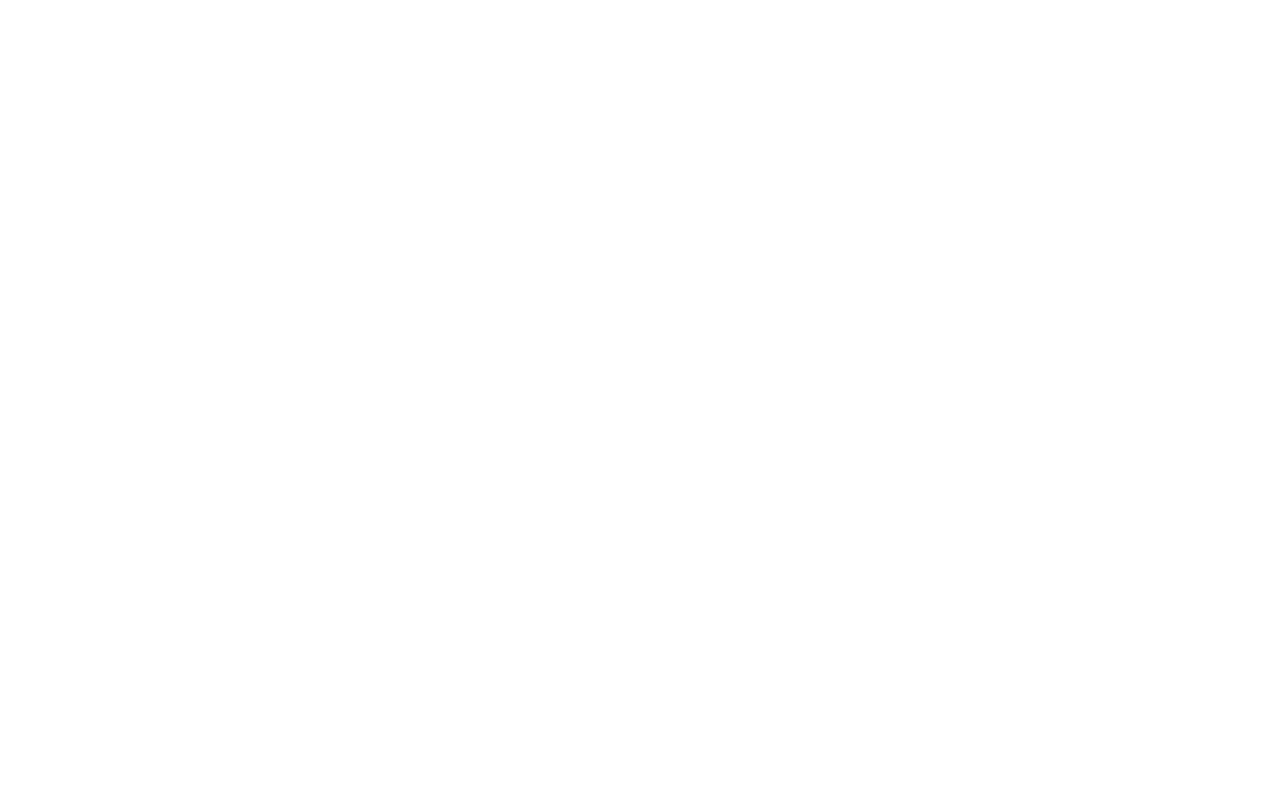
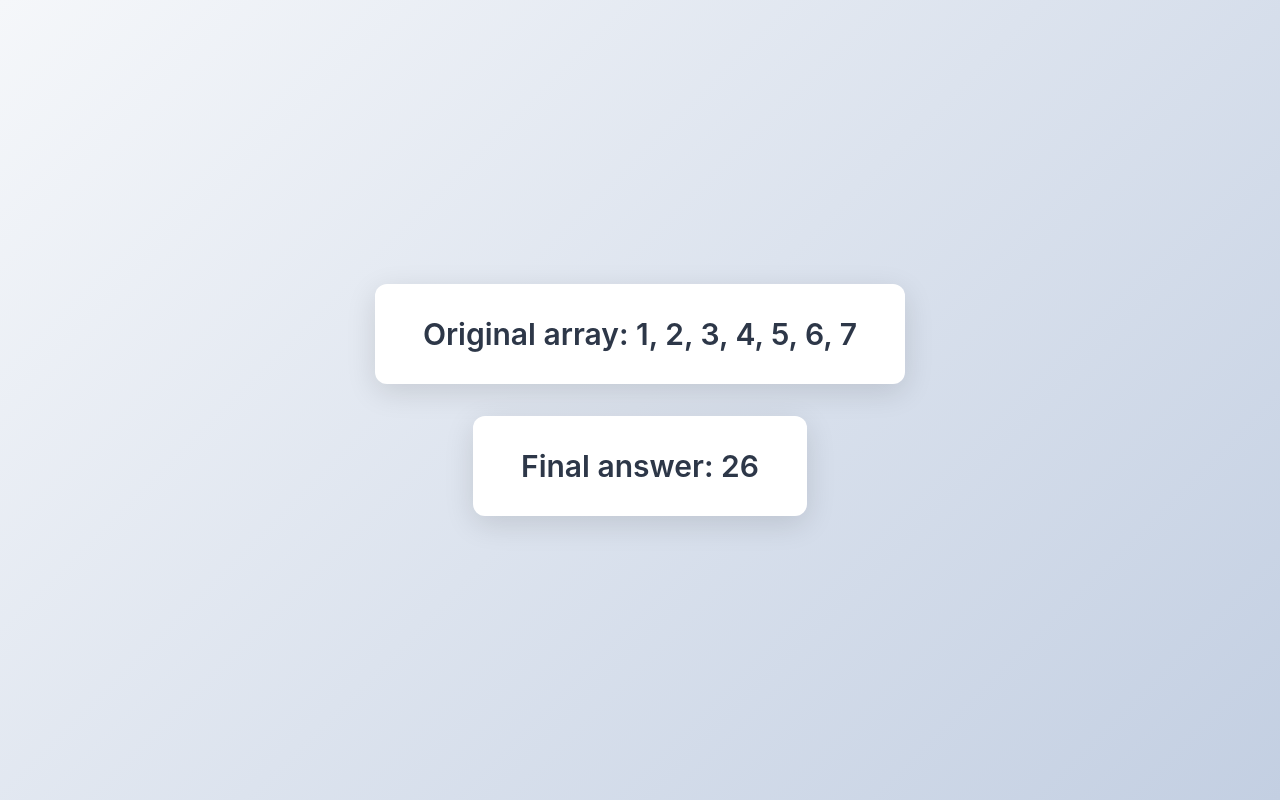
Before and after one commit to mikeyj777/functional_programming_problem_set, a React (Create React App) app in the folder client/: page /006 in a window 1280 px wide. Before the commit this address had no page. Built offline with nearby package versions, Linux system fonts and the light colour scheme.

Commit message:
6 - done

```diff
--- a/client/src/App.js
+++ b/client/src/App.js
@@ -7,6 +7,7 @@
 import Func003 from './components/003';
 import Func004 from './components/004';
 import Func005 from './components/005';
+import Func006 from './components/006';
 import './App.css';
 import './styles/global.css';
 
@@ -22,6 +23,7 @@
           <Route path="/003" element={<Func003 />} />
           <Route path="/004" element={<Func004 />} />
           <Route path="/005" element={<Func005 />} />
+          <Route path="/006" element={<Func006 />} />
         </Routes>
       </div>
     </Router>
--- /dev/null
+++ b/client/src/components/006.jsx
@@ -0,0 +1,39 @@
+import React, { useState, useEffect } from 'react';
+
+// notes for claude:
+// functional programming problem set.
+// please review with sandwich method.
+
+// problem: Write a function that takes an array of numbers,
+// doubles them, and then sums only the doubled numbers that are greater than 10.
+
+const Func006 = ( {arr = [1, 2, 3, 4, 5, 6, 7]} ) => {
+  const [finalAns, setFinalAns] = useState(0);
+
+  useEffect(() => {
+    const ans = arr
+      .map(value => value * 2)
+      .reduce((accumulator, currentValue) => {
+        let ans = accumulator;
+        if (currentValue > 10) {
+          ans = accumulator + currentValue;
+        }
+        return ans;
+      },0);
+
+    setFinalAns(ans);
+  }, [arr]);
+
+  return (
+    <div className="func-container">
+      <div className="func-card">
+        <h1 className="func-text">Original array: {arr.join(', ')}</h1>
+      </div>
+      <div className="func-card">
+        <h1 className="func-text">Final answer: {finalAns}</h1>
+      </div>
+    </div>
+  );
+};
+
+export default Func006;
```
